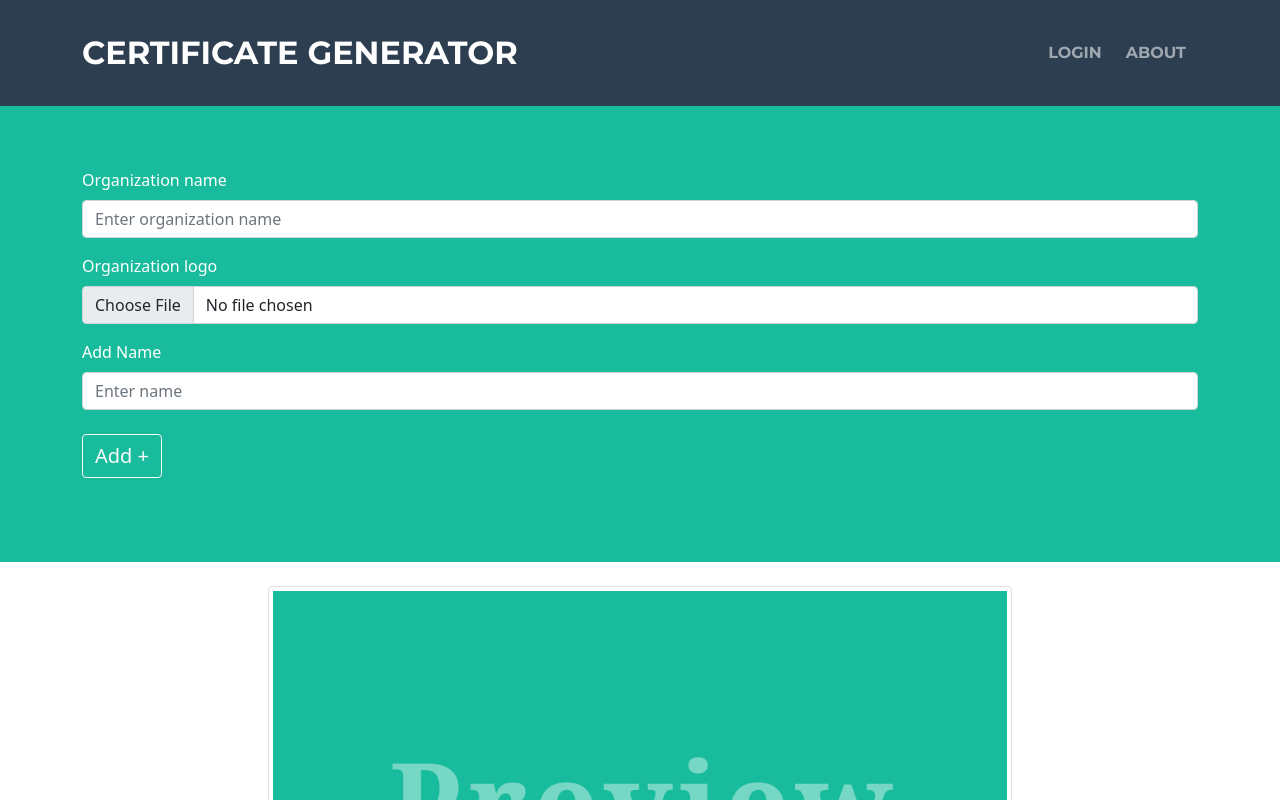
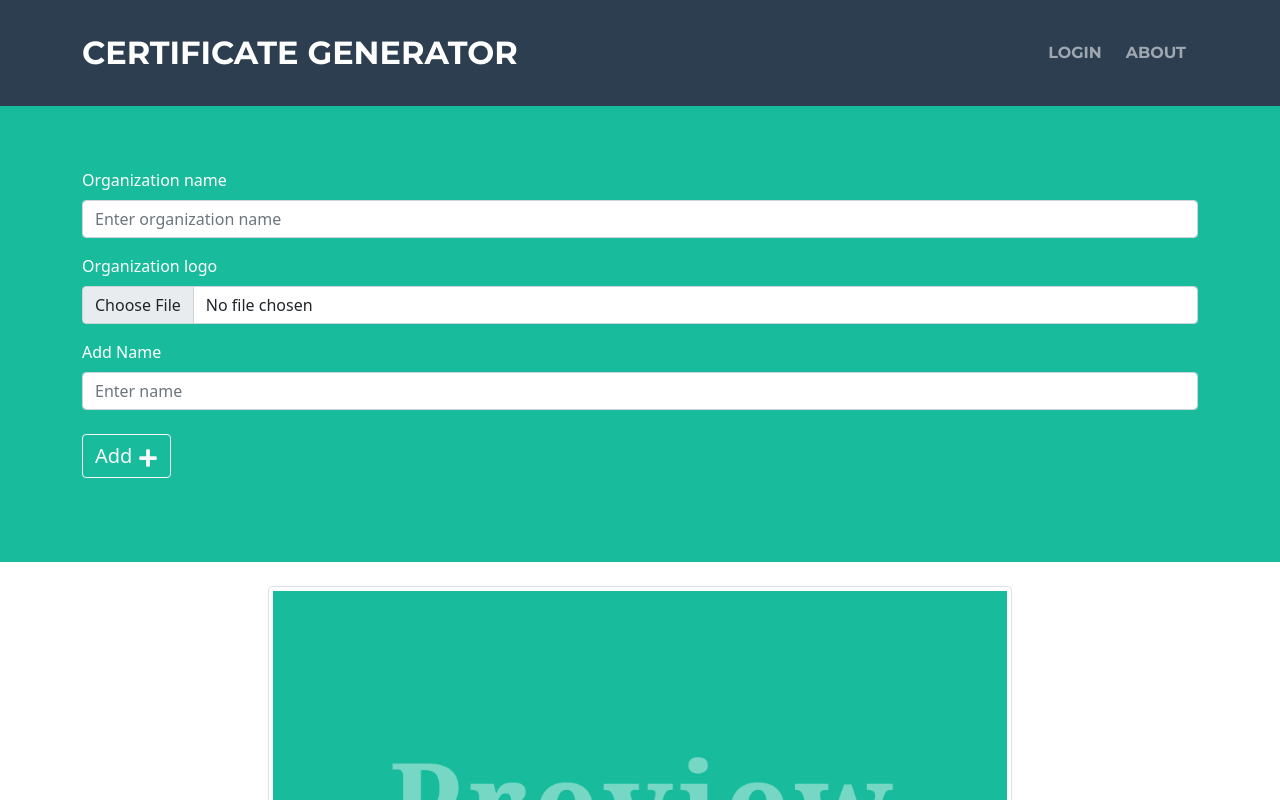
Before and after one commit to RohanKaran/certificate-generator-frontend, a React (Create React App) app: page / in a window 1280 px wide. Shown: the top 800 px of the page. Built offline with nearby package versions, Linux system fonts and the light colour scheme; no server answers.

Commit message:
ui updated

```diff
--- a/src/components/Home.js
+++ b/src/components/Home.js
@@ -4,7 +4,7 @@ import {useState} from "react";
 import {Button, Carousel, Container, Figure, Form, Image} from "react-bootstrap";
 import axios from "axios";
 import Slideshow from "./ImageList";
-import {FaDownload, FaTrash} from "react-icons/fa";
+import {FaDownload, FaPlus, FaTrash} from "react-icons/fa";
 import JSZip from "jszip";
 import {saveAs} from 'file-saver';
 
@@ -28,7 +28,7 @@ function Home(){
             const blob = await response.blob();
 
             const image = new File([blob], 'image.png', {type: 'images/png'});
-            zip.file(imgs[file].filename + "_" + file +1 , image);
+            zip.file(imgs[file].filename + "_" + file + 1 + ".png", image);
         }
         zip.generateAsync({ type: "blob" })
           .then(function (content) {
@@ -137,7 +137,7 @@ function Home(){
                     <Button type="submit" variant={"light"}
                           className={"btn btn-outline-light btn-xl mb-1 my-2"}
                   >
-                    Add +
+                    Add <FaPlus className={"md-1"}/>
                   </Button>
                 </Form>
 
```
